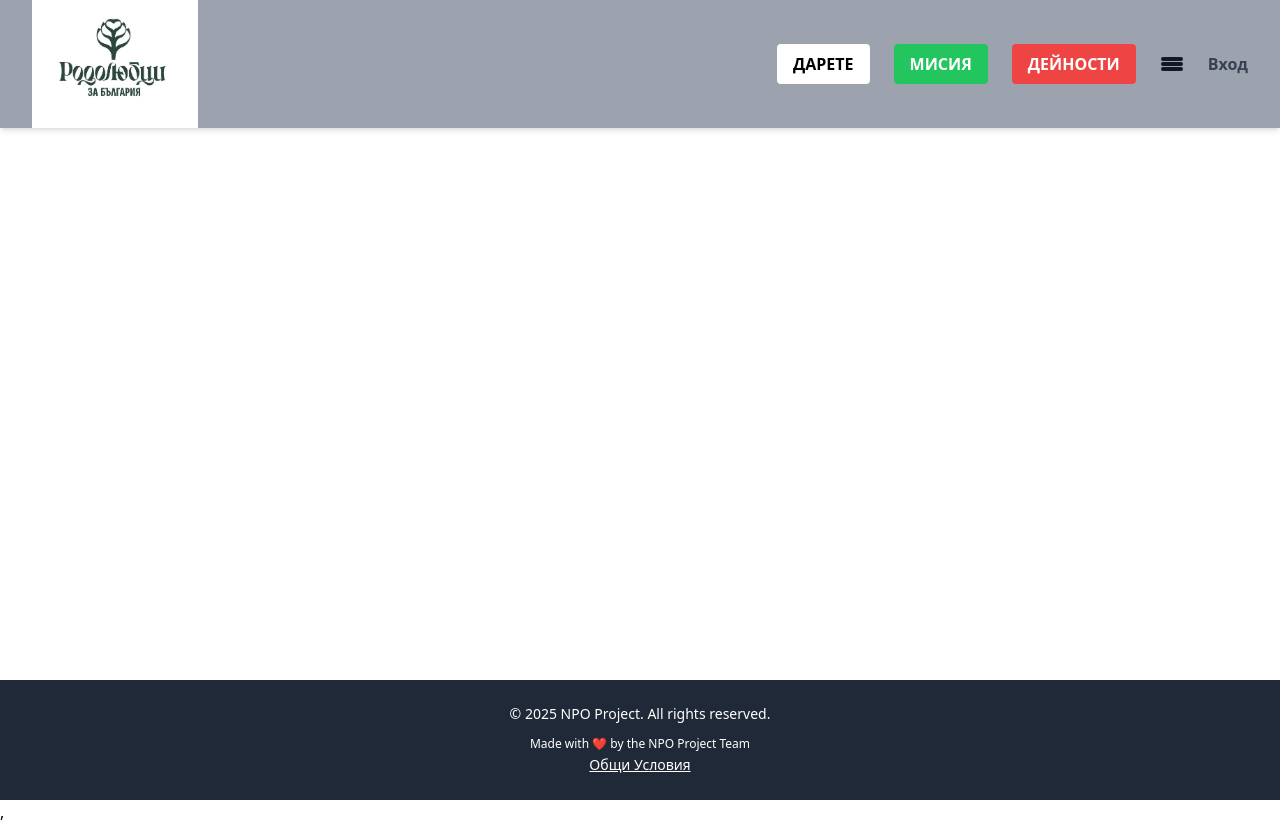
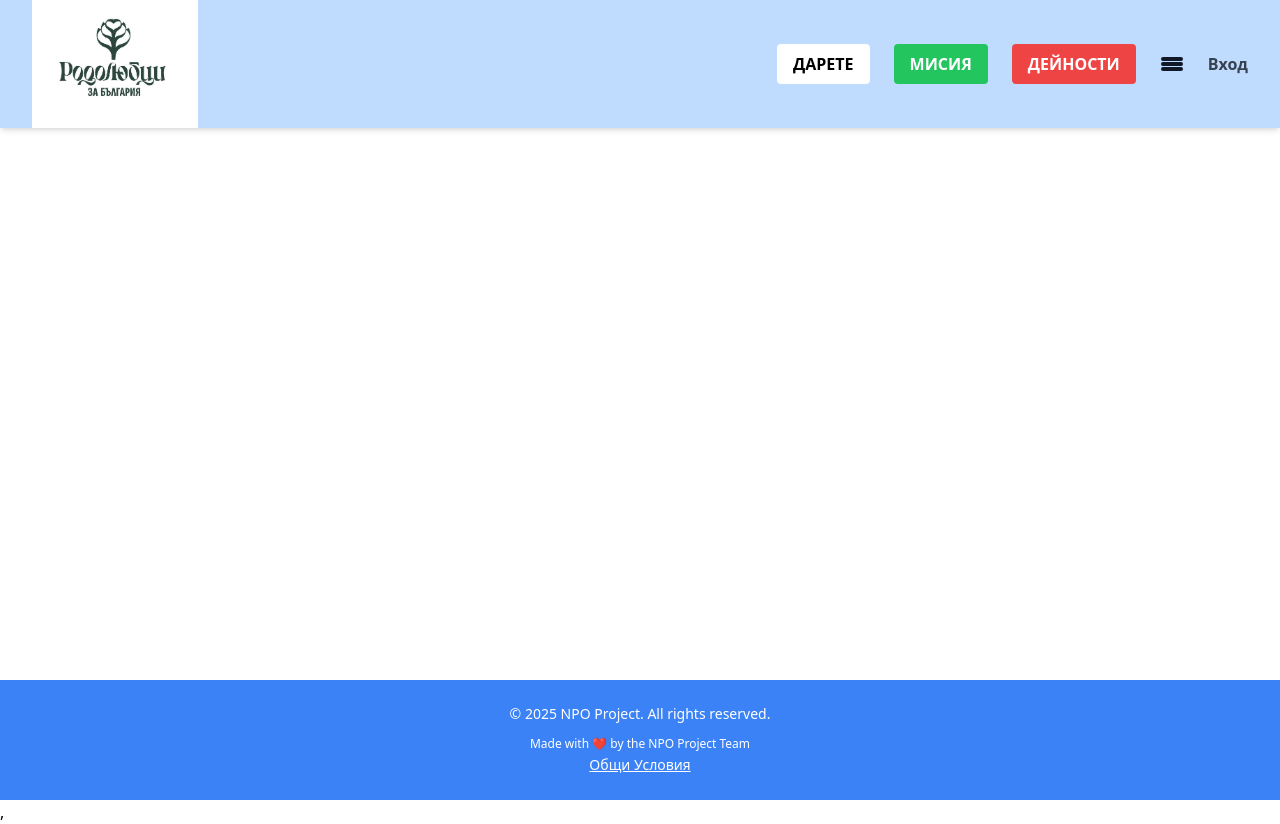
Before and after one commit to B-D-2409/NPO, a React (Vite) app in the folder NPO-PROJECT/: page /authentication in a window 1280 px wide. Built offline with nearby package versions, Linux system fonts and the light colour scheme.

Commit message:
change the colors for footer and navbar

```diff
--- a/NPO-PROJECT/src/Components/Footer/Footer.jsx
+++ b/NPO-PROJECT/src/Components/Footer/Footer.jsx
@@ -2,7 +2,7 @@ import { Link } from 'react-router-dom';
 
 function Footer() {
     return (
-        <footer className="bg-gray-800 text-white py-6 text-center">
+        <footer className="bg-blue-500  text-white py-6 text-center">
             <p className="text-sm mb-3">
                 &copy; {new Date().getFullYear()} NPO Project. All rights reserved.
             </p>
--- a/NPO-PROJECT/src/Components/NavigationBar/NavigationBar.jsx
+++ b/NPO-PROJECT/src/Components/NavigationBar/NavigationBar.jsx
@@ -21,7 +21,7 @@ function NavigationBar() {
         { to: "/eventsregistration", label: "Семинари" },
     ];
     return (
-        <nav className="bg-gray-400 shadow-md fixed w-full top-0 z-50 h-32">
+        <nav className="bg-blue-200 shadow-md fixed w-full top-0 z-50 h-32">
             <div className="max-w-7xl mx-auto px-6 sm:px-6 lg:px-8 h-full flex items-center justify-between">
                 <div className="flex-shrink-0 h-full flex items-center">
                     <Link to="/" className="h-full flex items-center">
```
